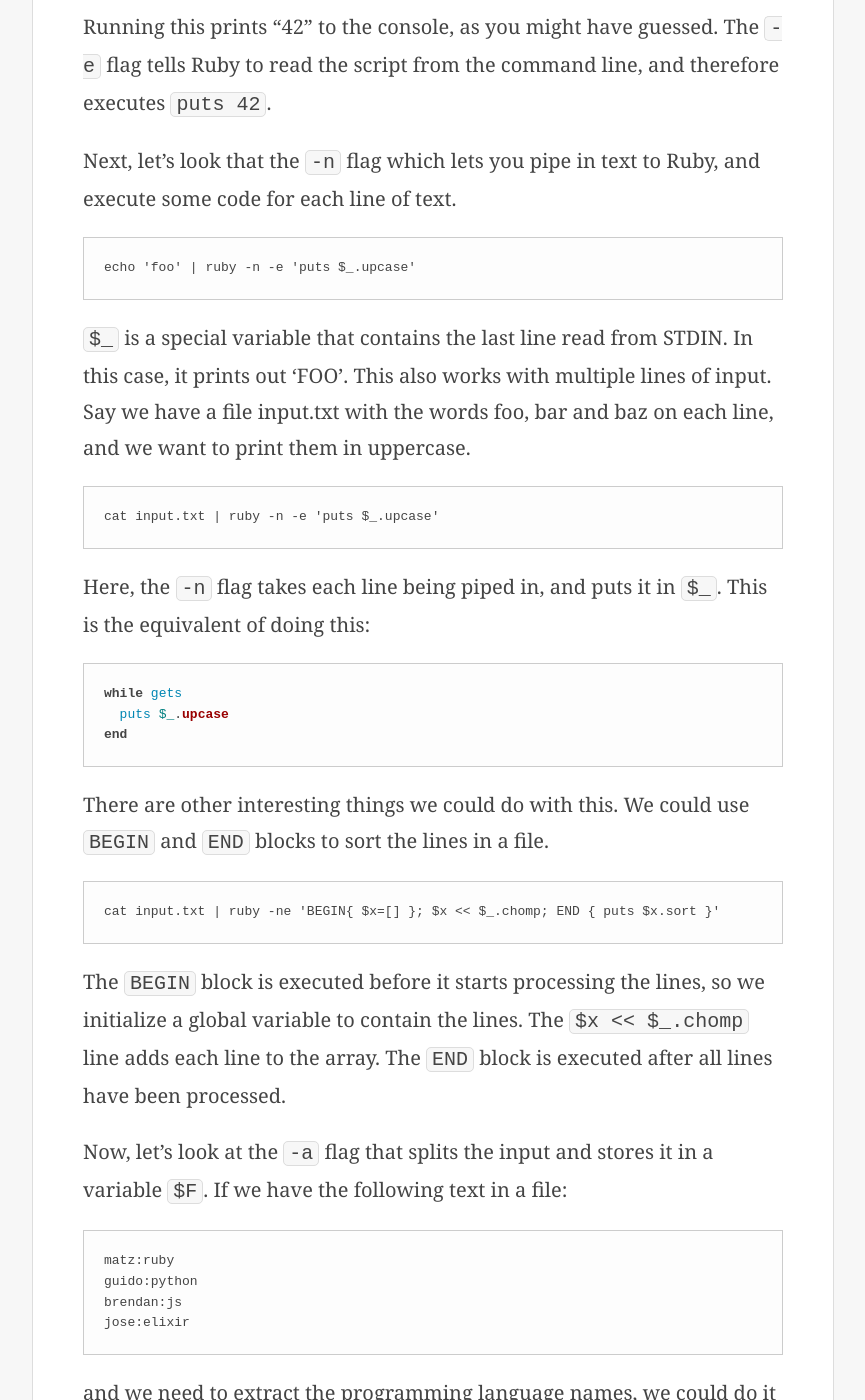
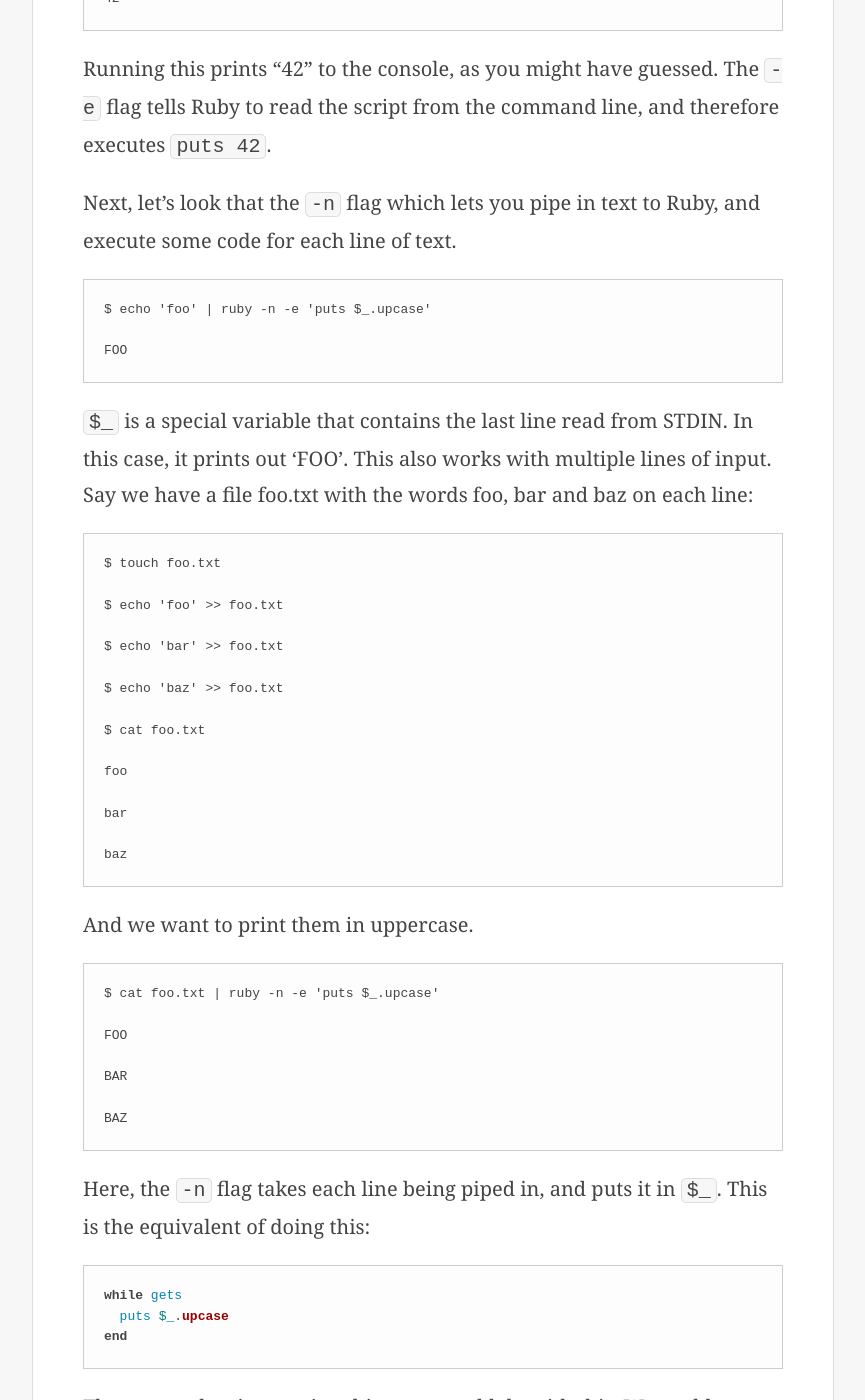
Before and after one commit to nithinbekal/nithinbekal.github.io, a Jekyll site: the page built from _posts/2015-02-12-ruby-sed-awk.md, in a window 1280 px wide and 1400 px high, scrolled down 992 px. Shown: the whole window, without its empty margins (207-1072 px from the left). Built offline with Jekyll 4.4.1, drawn with Linux system fonts in a browser that asks for light colours; comment, search, counter and statistics services are not loaded; some of the changed text lies outside the part shown.

Commit message:
Update 2015-02-12-ruby-sed-awk.md

```diff
--- a/_posts/2015-02-12-ruby-sed-awk.md
+++ b/_posts/2015-02-12-ruby-sed-awk.md
@@ -44,18 +46,45 @@ which lets you pipe in text to Ruby,
 and execute some code for each line of text.
 
 {% highlight text %}
-echo 'foo' | ruby -n -e 'puts $_.upcase'
+$ echo 'foo' | ruby -n -e 'puts $_.upcase'
+
+FOO
 {% endhighlight %}
 
 `$_` is a special variable that contains the last line read from STDIN.
 In this case, it prints out 'FOO'.
 This also works with multiple lines of input.
-Say we have a file input.txt
-with the words foo, bar and baz on each line,
-and we want to print them in uppercase.
+Say we have a file foo.txt
+with the words foo, bar and baz on each line:
 
 {% highlight text %}
-cat input.txt | ruby -n -e 'puts $_.upcase'
+$ touch foo.txt
+
+$ echo 'foo' >> foo.txt
+
+$ echo 'bar' >> foo.txt
+
+$ echo 'baz' >> foo.txt
+
+$ cat foo.txt
+
+foo
+
+bar
+
+baz
+{% endhighlight %}
+
+And we want to print them in uppercase.
+
+{% highlight text %}
+$ cat foo.txt | ruby -n -e 'puts $_.upcase'
+
+FOO
+
+BAR
+
+BAZ
 {% endhighlight %}
 
 Here, the `-n` flag takes each line being piped in,
@@ -72,7 +101,13 @@ There are other interesting things we could do with this.
 We could use `BEGIN` and `END` blocks to sort the lines in a file.
 
 {% highlight text %}
-cat input.txt | ruby -ne 'BEGIN{ $x=[] }; $x << $_.chomp; END { puts $x.sort }'
+$ cat foo.txt | ruby -ne 'BEGIN{ $x=[]}; $x << $_.chomp; END { puts $x.sort }'
+
+bar
+
+baz
+
+foo
 {% endhighlight %}
 
 The `BEGIN` block is executed before it starts processing the lines,
@@ -83,12 +118,27 @@ The `END` block is executed after all lines have been processed.
 Now, let's look at the `-a` flag
 that splits the input and stores it in
 a variable `$F`.
-If we have the following text in a file:
+If we put the following text in a file:
 
 {% highlight text %}
+$ touch matz.txt
+
+$ echo 'matz:ruby' >> matz.txt
+
+$ echo 'guido:python' >> matz.txt
+
+$ echo 'brendan:js' >> matz.txt
+
+$ echo 'jose:elixir' >> matz.txt
+
+$ cat matz.txt
+
 matz:ruby
+
 guido:python
+
 brendan:js
+
 jose:elixir
 {% endhighlight %}
 
@@ -96,7 +146,15 @@ and we need to extract the programming language names,
 we could do it like this:
 
 {% highlight text %}
-cat input.txt | ruby -a -F: -ne 'puts $F[1]'
+$ cat matz.txt | ruby -a -F: -ne 'puts $F[1]'
+
+ruby
+
+python
+
+js
+
+elixir
 {% endhighlight %}
 
 That finally brings me to the original problem
@@ -104,7 +162,33 @@ that I was trying to solve -
 remove empty lines from a text file:
 
 {% highlight text %}
-cat input.txt | ruby -ne 'puts $_ unless $_.chomp.empty?'
+$ touch empty_lines.txt
+
+$ echo 'lorem ipsum' >> empty_lines.txt
+
+$ echo '' >> empty_lines.txt
+
+$ echo 'lorem ipsum' >> empty_lines.txt
+
+$ echo '' >> empty_lines.txt
+
+$ echo 'lorem ipsum' >> empty_lines.txt
+
+$ echo '' >> empty_lines.txt
+$ echo 'lorem ipsum' >> empty_lines.txt
+$ cat empty_lines.txt
+lorem ipsum
+
+lorem ipsum
+
+lorem ipsum
+
+lorem ipsum
+$ cat empty_lines.txt | ruby -ne 'puts $_ unless $_.chomp.empty?'
+lorem ipsum
+lorem ipsum
+lorem ipsum
+lorem ipsum
 {% endhighlight %}
 
 Although special purpose tools like awk are very powerful,
```
Also changed, not shown: other parts of _posts/2015-02-12-ruby-sed-awk.md (+3 -1 lines).
